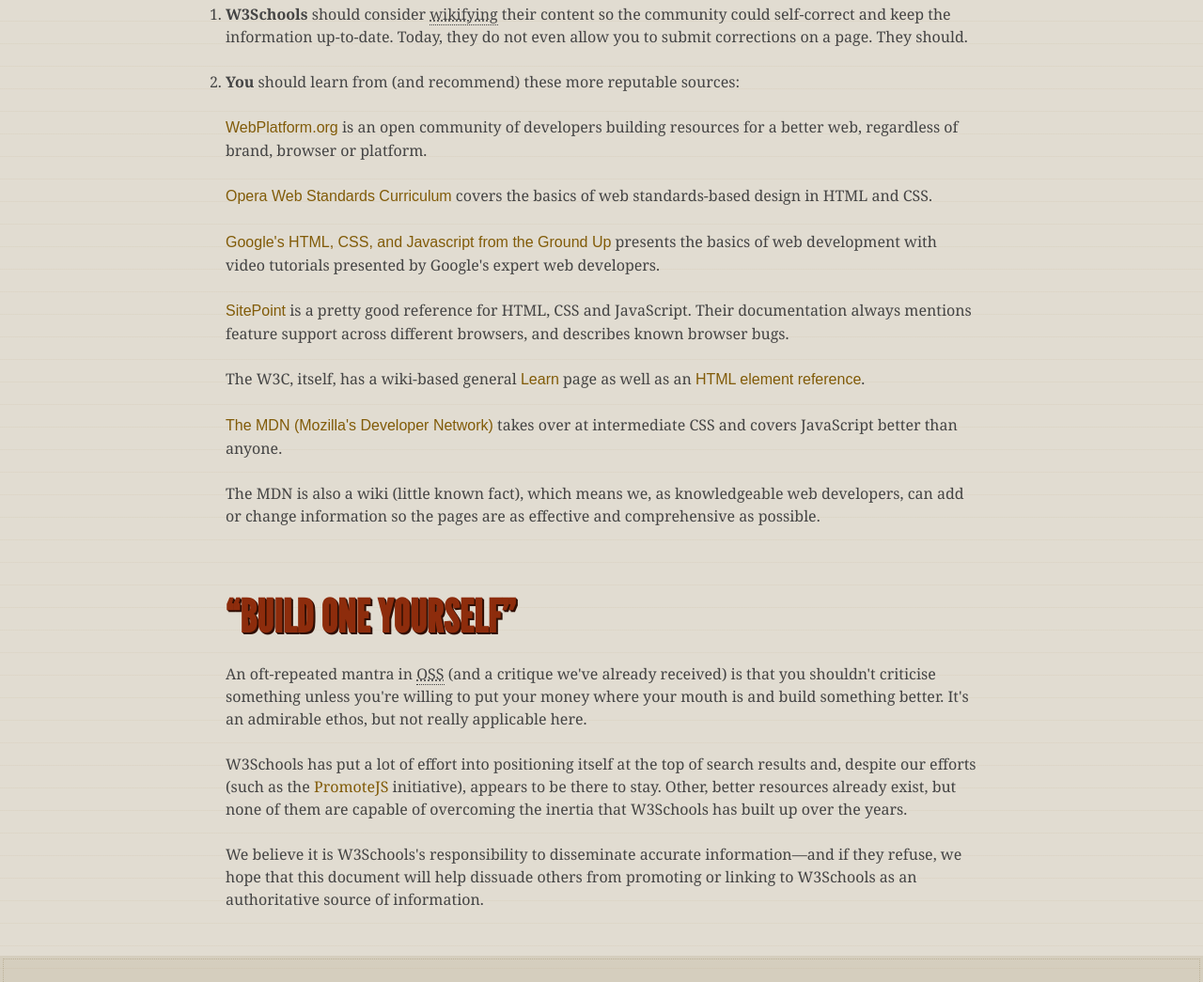
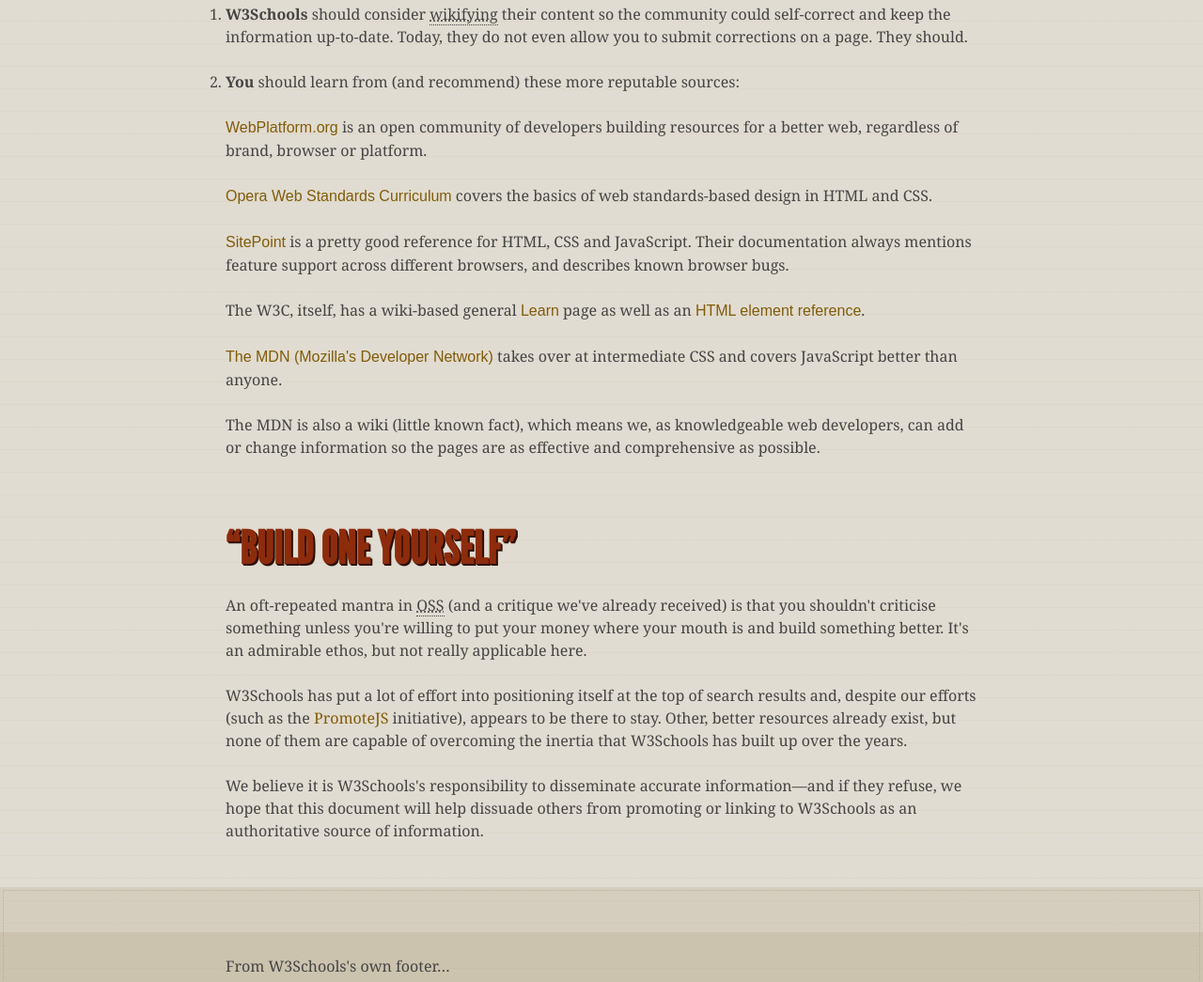
Before and after one commit to paulirish/w3fools, a plain HTML site: page index.html in a window 1280 px wide. Shown: the part 1874-2919 px from the top of the page at 94% size. Drawn offline with nearby package versions, Linux system fonts and the light colour scheme.

Commit message:
Update index.html
Excluding Google's From the Ground Up link because it is offline

```diff
--- a/index.html
+++ b/index.html
@@ -162,9 +162,6 @@
                       <a href="http://dev.opera.com/articles/view/1-introduction-to-the-web-standards-cur/#toc">Opera Web Standards Curriculum</a>
                       covers the basics of web standards-based design in HTML and CSS.
                   <li>
-                      <a href="http://code.google.com/edu/submissions/html-css-javascript/">Google's HTML, CSS, and Javascript from the Ground Up</a>
-                      presents the basics of web development with video tutorials presented by Google's expert web developers.
-                  <li>
                       <a href="http://reference.sitepoint.com/">SitePoint</a> is a pretty good reference for HTML, CSS and JavaScript. Their documentation always mentions feature support across different browsers, and describes known browser bugs.
                   <li>
                       The W3C, itself, has a wiki-based general <a href="http://www.w3.org/html/wiki/Learn">Learn</a> page as well as an <a
```
